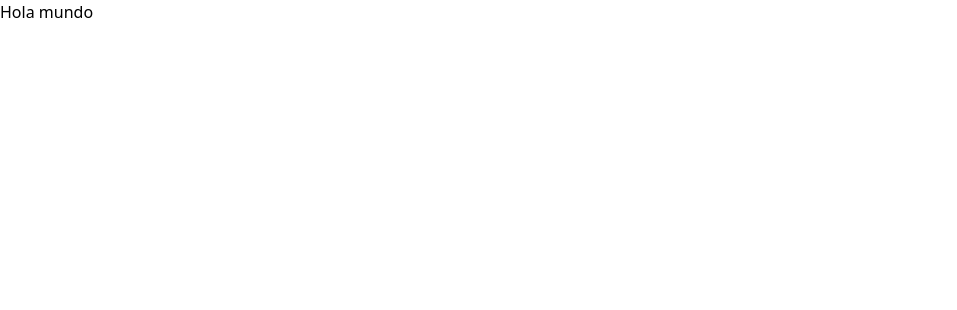
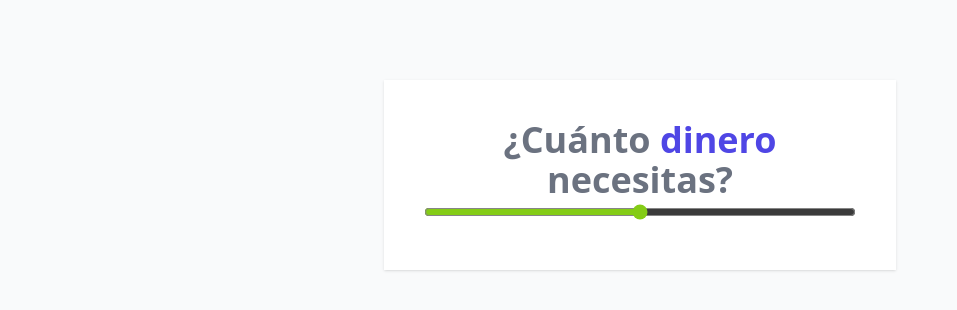
Before and after one commit to mcmmiguel/cotizadorPrestamos-React, a React (Vite) app: page / in a window 1280 px wide. Shown: the top 310 px of the page, without its empty margins (0-957 px from the left). Built offline with nearby package versions, Linux system fonts and the light colour scheme.

Commit message:
Add. Header

```diff
--- a/index.html
+++ b/index.html
@@ -8,7 +8,7 @@
   <title>Cotizador de préstamos</title>
 </head>
 
-<body>
+<body class="bg-gray-50">
   <div id="root"></div>
   <script type="module" src="/src/main.jsx"></script>
 </body>
--- a/src/App.jsx
+++ b/src/App.jsx
@@ -1,8 +1,15 @@
+import { Header } from "./components/Header"
 
 function App() {
 
   return (
-    <h1 className="text-6xl font-extrabold">Hola mundo</h1>
+    <div className="my-20 max-w-lg mx-auto bg-white shadow p-10">
+      <Header />
+      <input
+        type="range"
+        className="w-full h-6 bg-gray-600 accent-lime-500 hover:accent-lime-600"
+      />
+    </div>
   )
 }
 
--- /dev/null
+++ b/src/components/Header.jsx
@@ -0,0 +1,9 @@
+
+export function Header() {
+
+    return (
+        <h1 className="text-4xl font-extrabold text-gray-500 text-center">
+            ¿Cuánto <span className="text-indigo-600">dinero</span> necesitas?
+        </h1>
+    )
+}
--- a/tailwind.config.js
+++ b/tailwind.config.js
@@ -2,7 +2,7 @@
 export default {
   content: [
     "./index.html",
-    "./src/**/*.{js, ts, jsx, tsx}"
+    "./src/**/*.{js,ts,jsx,tsx}"
   ],
   theme: {
     extend: {},
```
